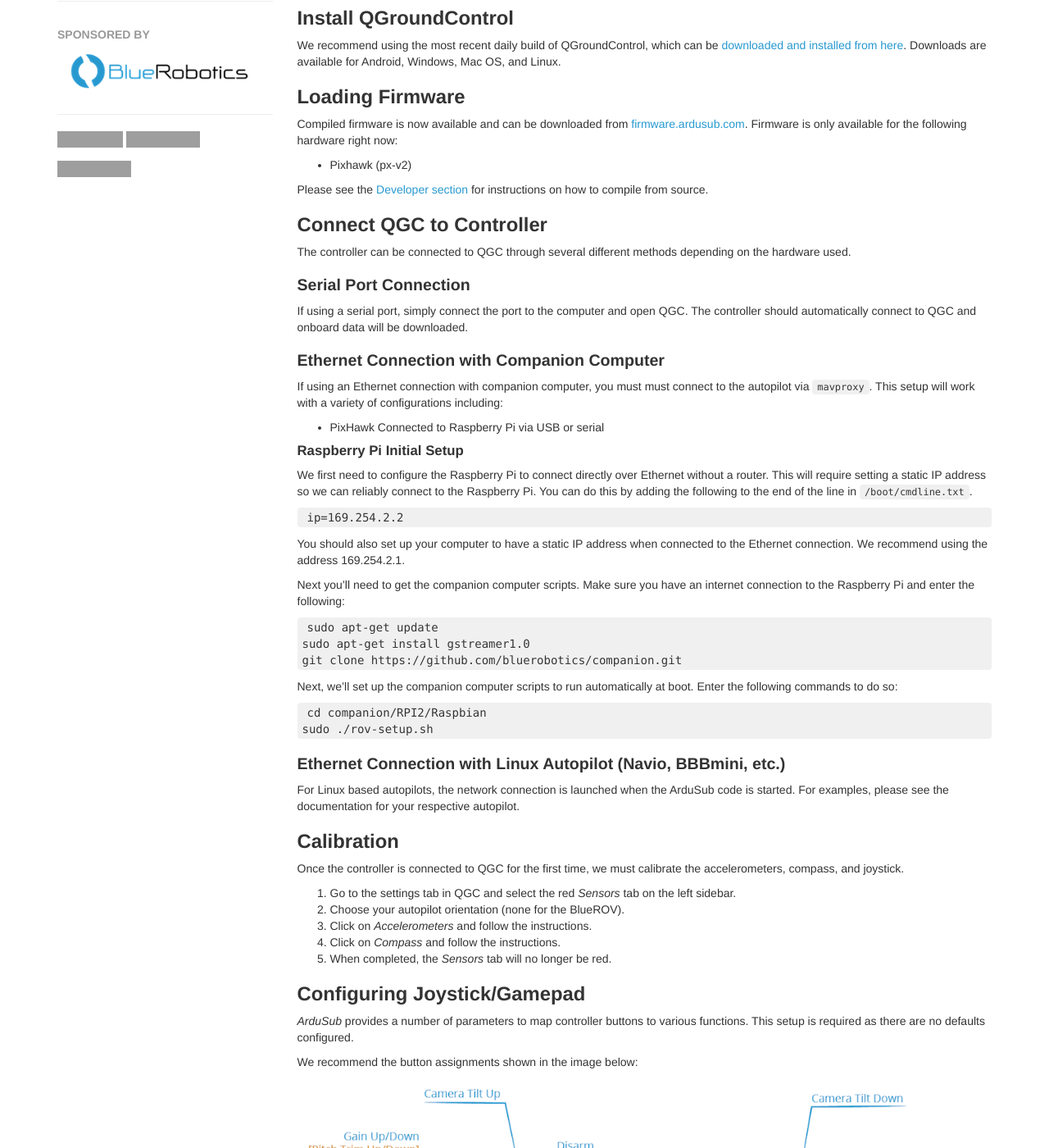
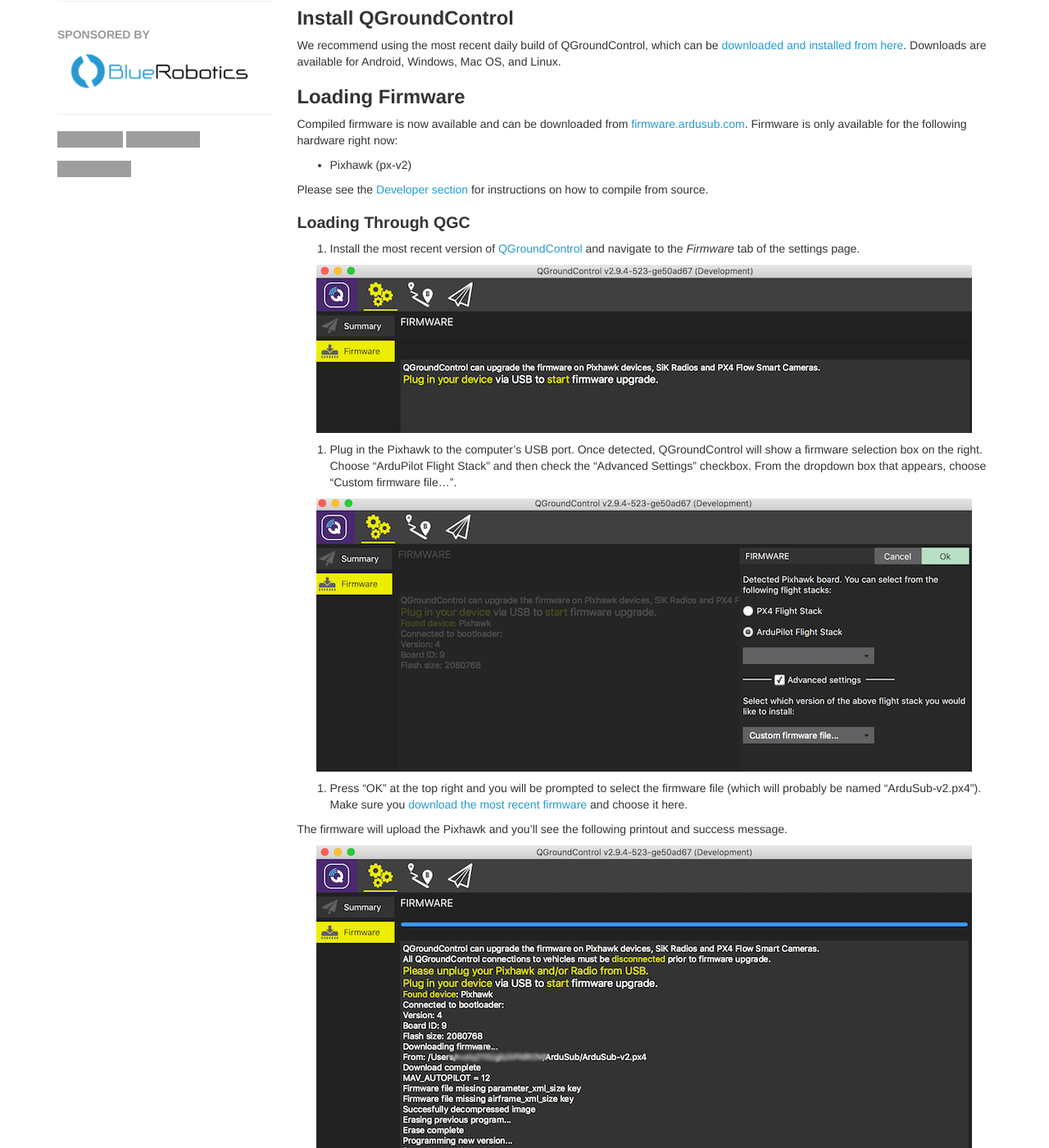
Before and after one commit to bluerobotics/retired-ardusub-docs, a Jekyll site: the page built from pages/initial-setup.md, in a window 1280 px wide and 1400 px high, scrolled down 1026 px. Shown: the whole window at 82% size. Built offline with Jekyll 4.4.1, drawn with Linux system fonts in a browser that asks for light colours; nearby versions of some CDN libraries; some web fonts are replaced; comment, search, counter and statistics services are not loaded; some of the changed text lies outside the part shown; grey boxes are pictures that could not be loaded.

Commit message:
Add firmware upload images.

````diff
--- a/pages/initial-setup.md
+++ b/pages/initial-setup.md
@@ -59,6 +59,22 @@ Compiled firmware is now available and can be downloaded from [firmware.ardusub.
 
 Please see the [Developer section](/developers/) for instructions on how to compile from source.
 
+### Loading Through QGC
+
+1. Install the most recent version of [QGroundControl](#) and navigate to the *Firmware* tab of the settings page.
+
+<img src="/images/qgc/firmware-1.png" class="img-responsive img-center" />
+
+2. Plug in the Pixhawk to the computer's USB port. Once detected, QGroundControl will show a firmware selection box on the right. Choose "ArduPilot Flight Stack" and then check the "Advanced Settings" checkbox. From the dropdown box that appears, choose "Custom firmware file...".
+
+<img src="/images/qgc/firmware-2.png" class="img-responsive img-center" />
+
+3. Press "OK" at the top right and you will be prompted to select the firmware file (which will probably be named "ArduSub-v2.px4"). Make sure you [download the most recent firmware](firmware.ardusub.com) and choose it here.
+
+The firmware will upload the Pixhawk and you'll see the following printout and success message.
+
+<img src="/images/qgc/firmware-3.png" class="img-responsive img-center" />
+
 ## Connect QGC to Controller
 
 The controller can be connected to QGC through several different methods depending on the hardware used.
@@ -87,7 +103,9 @@ Next you'll need to get the companion computer scripts. Make sure you have an in
 
 ```
 sudo apt-get update
+
 sudo apt-get install gstreamer1.0
+
 git clone https://github.com/bluerobotics/companion.git
 ```
 
````
Also changed, not shown: other parts of pages/initial-setup.md (+1 -1 lines), pages/introduction.md (+6 -0 lines), images/qgc/firmware-1.png (added), images/qgc/firmware-2.png (added), images/qgc/firmware-3.png (added).
